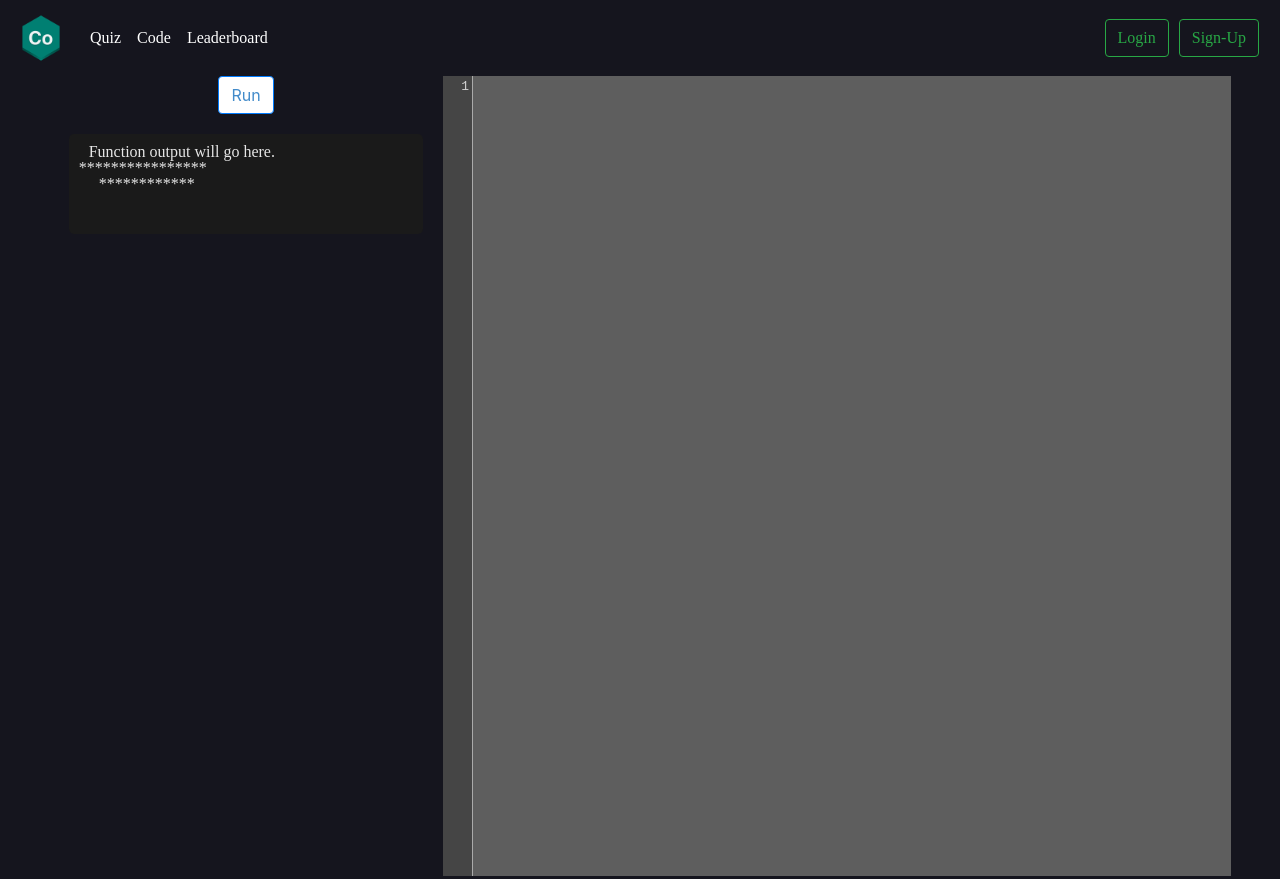
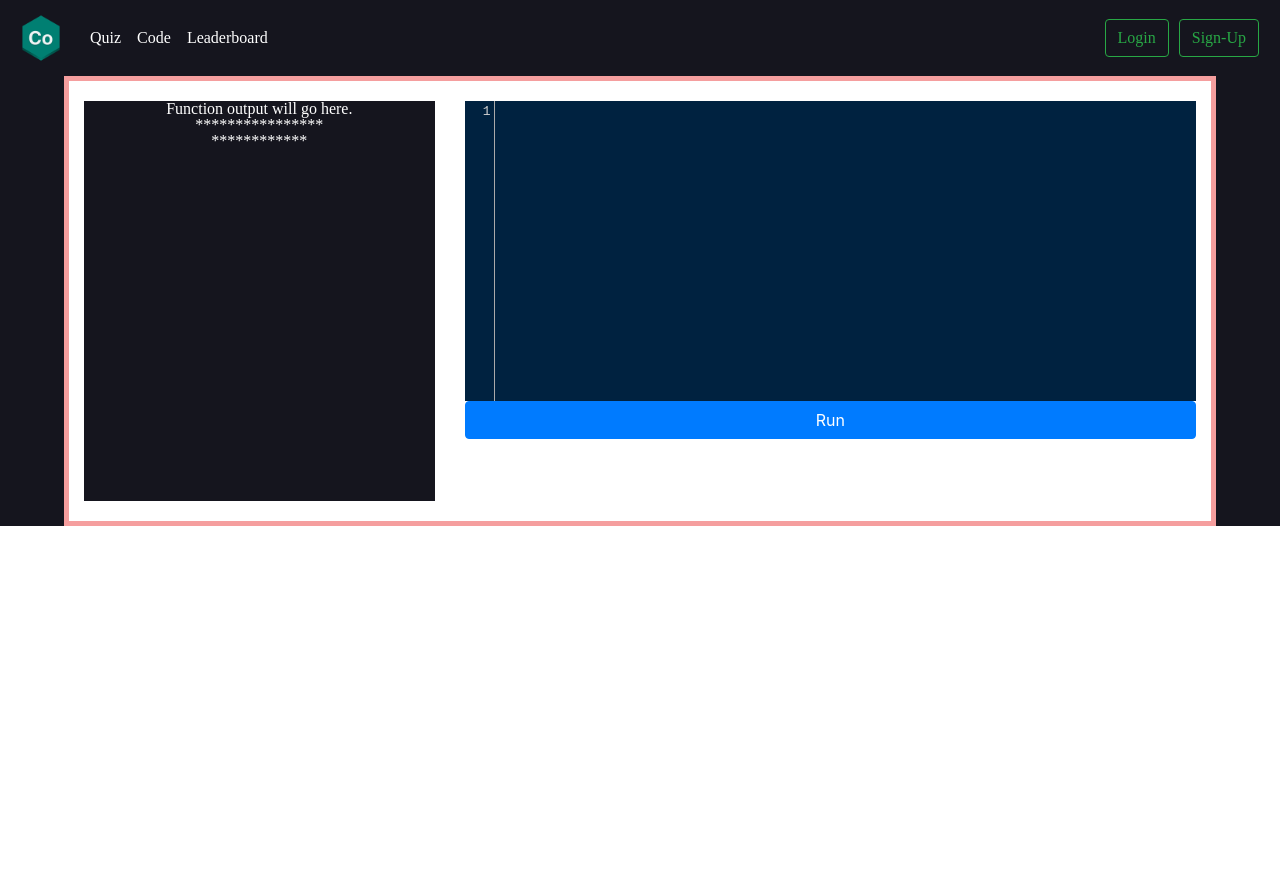
Before and after one commit to imcontrive/CreateAPIs, a React (Create React App) app in the folder client/mini-codewar-frontend/: page /code in a window 1280 px wide. After the commit the page ends 800 px from the top, so only its background shows below. Built offline with nearby package versions, Linux system fonts and the light colour scheme.

Commit message:
styles and CODEMIRROR Modified

```diff
--- a/client/mini-codewar-frontend/src/App.css
+++ b/client/mini-codewar-frontend/src/App.css
@@ -84,3 +84,65 @@
 	line-height: 1.5;
 	letter-spacing: 0.25px;
 }
+
+/* styles for codeMirror */
+
+.container {
+	background: white;
+	border: 5px solid rgb(245, 158, 158);
+	padding: 20px 0;
+}
+
+
+/* .container {
+  width: 100%;
+  padding: 0;
+}
+.row {
+  padding: 0;
+}
+.side {
+  padding: 0;
+}
+.console {
+  padding-top: 10px;
+  padding-bottom: 10px;
+  width: 90%;
+  min-height: 100px;
+  background: #1a1a1a;
+  margin: auto;
+  margin-top: 20px;
+  border-radius: 5px;
+}
+.pconsole {
+  margin-left: 10px;
+  text-align: left;
+  color: #e6e6e6;
+  font-family: "Ubuntu Mono" !important;
+}
+.indent {
+  text-indent: 10px;
+}
+body {
+  overflow: hidden;
+}
+.btn-primary {
+  background: white;
+  color: #428bca;
+}
+.CodeMirror {
+  display: inline-block;
+  min-height: 100vh;
+  width: 100%;
+  background: gray !important;
+}
+.CodeMirror .CodeMirror-scroll {
+  background: #5e5e5e !important;
+}
+.CodeMirror .CodeMirror-gutter {
+  background: #454545 !important;
+}
+
+.side {
+  float: left;
+} */
--- a/client/mini-codewar-frontend/src/components/CodeMirror.js
+++ b/client/mini-codewar-frontend/src/components/CodeMirror.js
@@ -42,8 +42,7 @@ var CodeEditor = require('codemirror');
           <div className="container">
             <div className="row">
               <div className="side col-md-12">
-                <div style={{textAlign:"center"}} className="side col-md-4">
-                  <button id="run" className="btn btn-primary" onClick={this.handleClick} >Run</button>
+                <div style={{textAlign:"center"}} className="editor col-md-4">
                   <div className="console">
                     <p className="pconsole indent">Function output will go here.</p>
                     <p className="pconsole">****************</p>
@@ -57,9 +56,10 @@ var CodeEditor = require('codemirror');
                     } </p>
                   </div>
               </div>
-              <div className="side col-md-8">
+              <div className="editor col-md-8">
                 <textarea id="codejs">
                 </textarea>
+                <button id="run" className="btn btn-primary" onClick={this.handleClick}>Run</button>
               </div>
           </div>
           </div>
--- a/client/mini-codewar-frontend/src/index.css
+++ b/client/mini-codewar-frontend/src/index.css
@@ -22,7 +22,7 @@ code {
 
 /* leaderboard */
 
-@import url('https://fonts.googleapis.com/css?family=Rubik:300,400,500');
+/* @import url('https://fonts.googleapis.com/css?family=Rubik:300,400,500'); */
 
 * {
   box-sizing: border-box;
@@ -117,58 +117,15 @@ table td.gap span {
   }
 }
 
-/* styles for codemirror */
 
-.container {
-  width: 100%;
-  padding: 0;
+.console{
+  background: #15151E;
+  min-width: 300px;
+  min-height: 50vh;
 }
-.row {
-  padding: 0;
-}
-.side {
-  padding: 0;
-}
-.console {
-  padding-top: 10px;
-  padding-bottom: 10px;
-  width: 90%;
-  min-height: 100px;
-  background: #1a1a1a;
-  margin: auto;
-  margin-top: 20px;
-  border-radius: 5px;
-}
-.pconsole {
-  margin-left: 10px;
-  text-align: left;
-  color: #e6e6e6;
-  font-family: "Ubuntu Mono" !important;
-}
-.indent {
-  text-indent: 10px;
-}
-body {
-  overflow: hidden;
-}
-.btn-primary {
-  background: white;
-  color: #428bca;
-}
-.CodeMirror {
-  /* float: right; */
-  display: inline-block;
-  min-height: 100vh;
-  width: 100%;
-  background: gray !important;
-}
-.CodeMirror .CodeMirror-scroll {
-  background: #5e5e5e !important;
-}
-.CodeMirror .CodeMirror-gutter {
-  background: #454545 !important;
-}
-
-.side {
+.editor {
   float: left;
 }
+#run {
+  width: 100%;
+}
```
Also changed, not shown: 1 other file (tests, documents, lock files or other folders).
